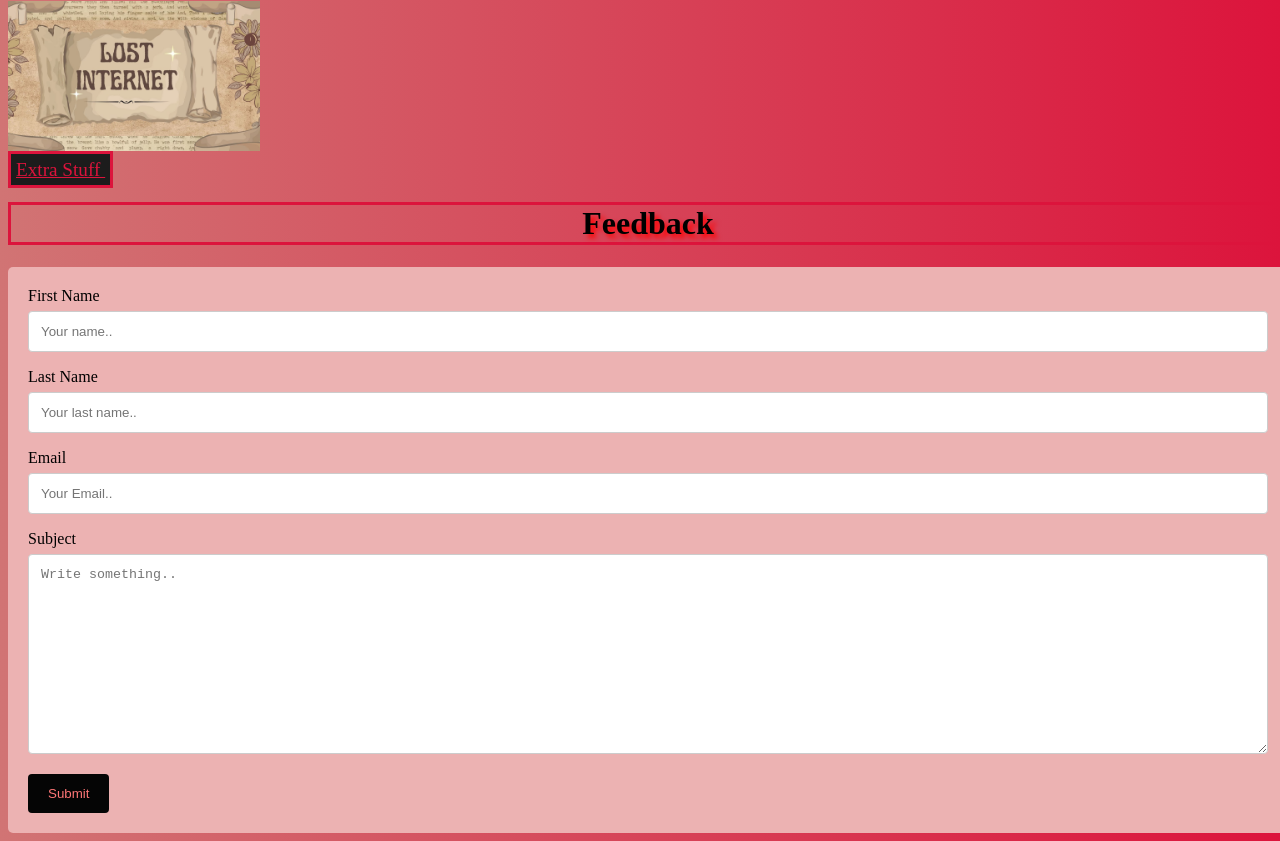
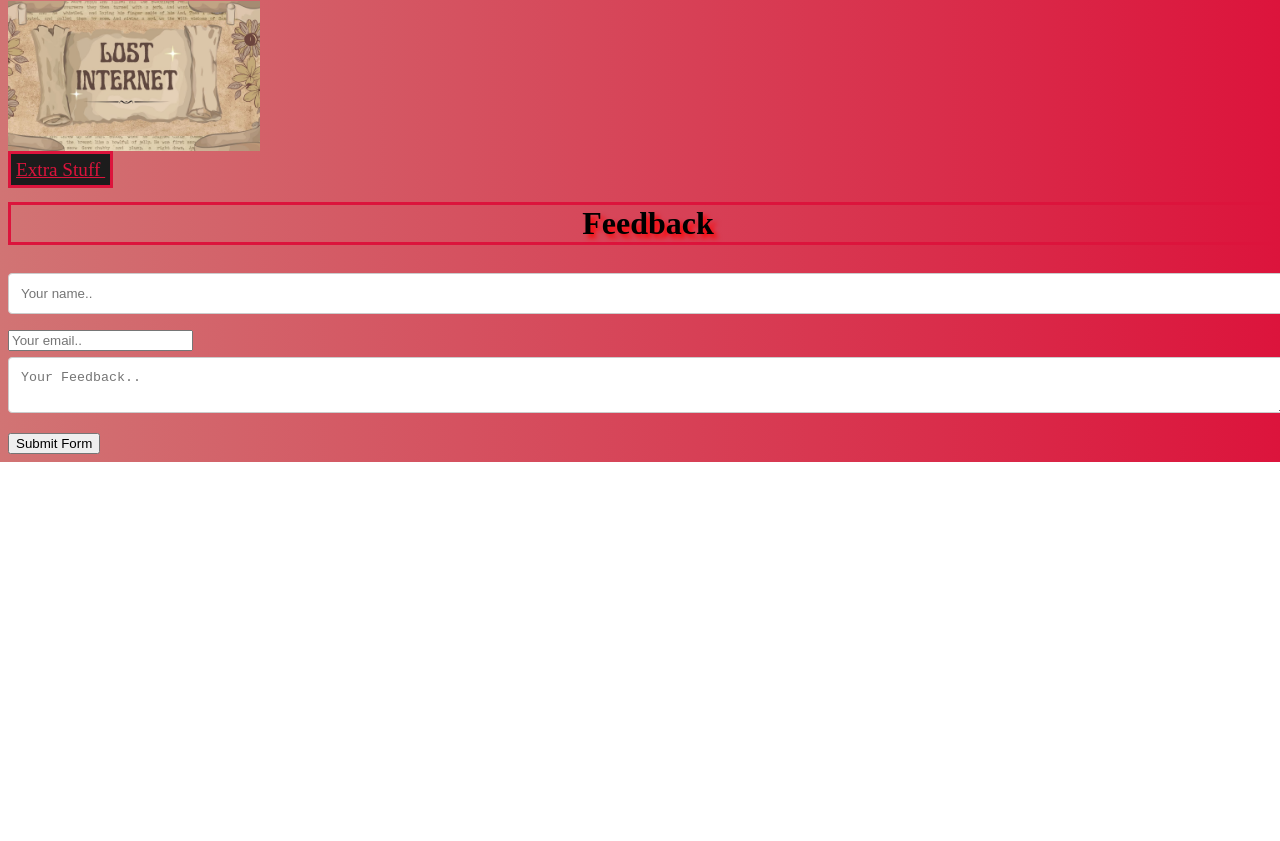
Before and after one commit to RitaChloe/RitaChloe.github.io, a plain HTML site: page index.html in a window 1280 px wide. Shown: the part 691-1532 px from the top of the page. After the commit the page ends 1153 px from the top, so only its background shows below. Drawn offline with Linux system fonts and the light colour scheme.

Commit message:
made feedback form usable

```diff
--- a/index.html
+++ b/index.html
@@ -65,22 +65,18 @@
         <br>
 
         <h1>Feedback</h1>
-        <div class="container">
-            <form action="action_page.php">
+        <div class="contact-container">
+            <form action="https://api.web3forms.com/submit" method="POST">
 
-              <label for="fname">First Name</label>
-              <input type="text" id="fname" name="firstname" placeholder="Your name..">
+                <input type="hidden" name="access_key" value="5107cf4d-e613-4d10-a9dd-b873c2e4a0cf">
 
-              <label for="lname">Last Name</label>
-              <input type="text" id="lname" name="lastname" placeholder="Your last name..">
+                <input type="text" name="name" placeholder="Your name.." required>
+                <input type="email" name="email" placeholder="Your email.." required>
+                <textarea name="message" placeholder="Your Feedback.."" required></textarea>
+                <button type="submit">Submit Form</button>
 
-              <label for="Email">Email</label>
-              <input type="text" id="email" name="email" placeholder="Your Email..">
+            </form>
 
-              <label for="subject">Subject</label>
-              <textarea id="subject" name="subject" placeholder="Write something.." style="height:200px"></textarea>
-
-              <input type="submit" value="Submit">
 
             </form>
           </div>
--- a/index.js
+++ b/index.js
@@ -1,4 +1,4 @@
 console.log('hiiiiiiiiii');
 console.log(':)');
 
-window.alert('This was made for 4SC entry,every page was made and coded by me!');
+window.alert('This was made for 4SF entry,every page was made and coded by me!');
```
